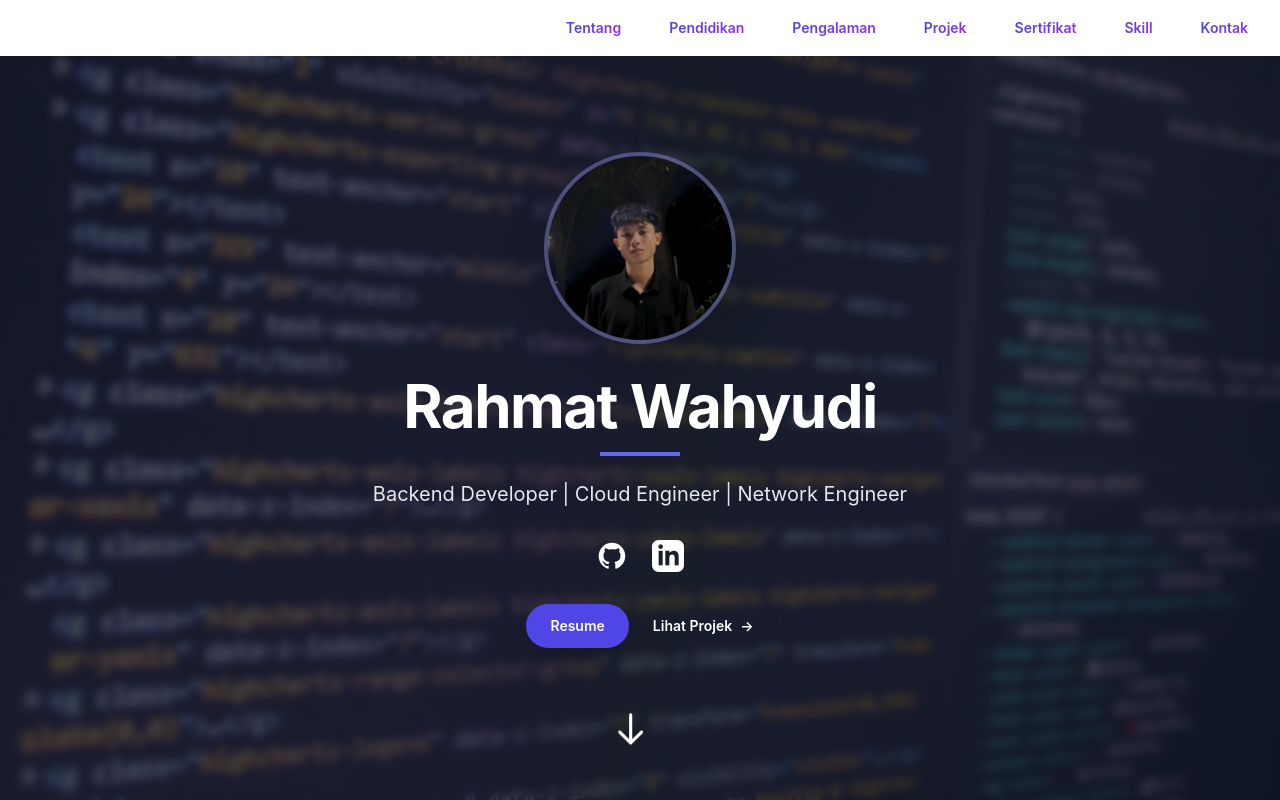
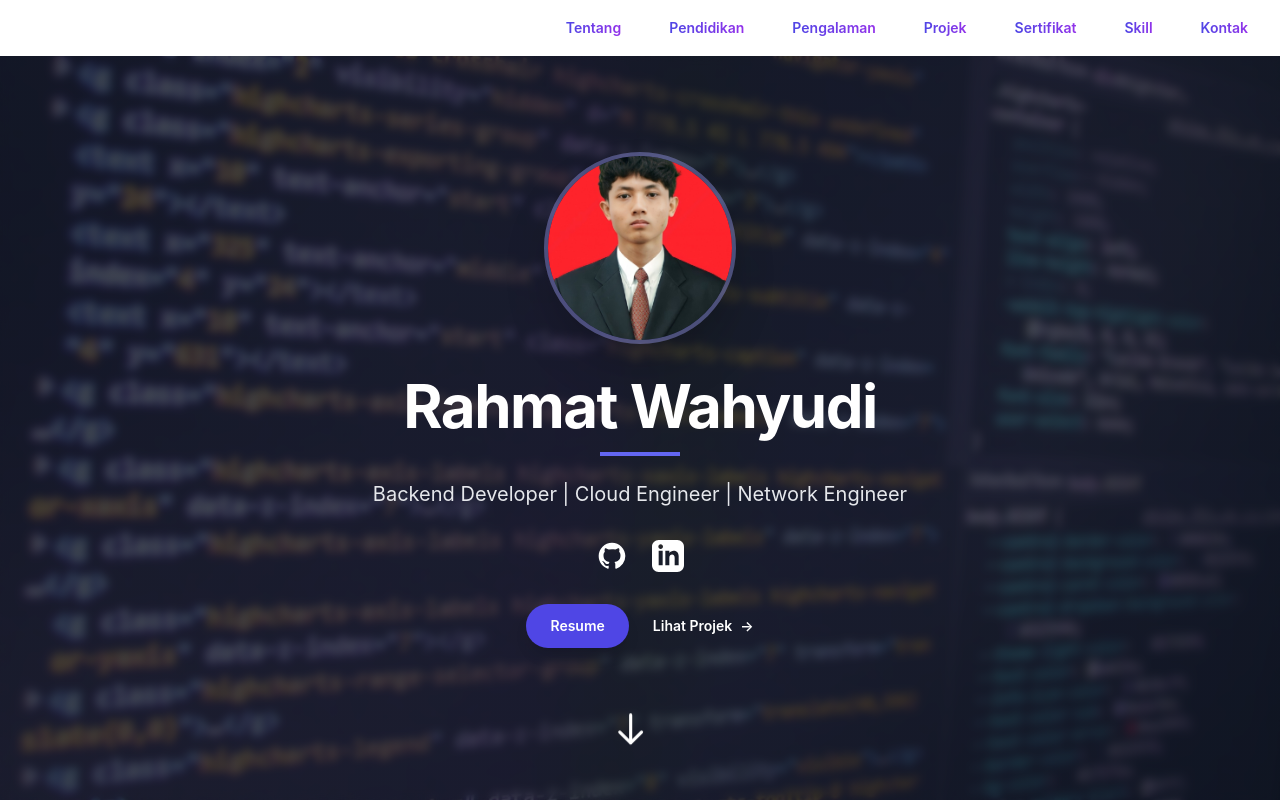
Before and after one commit to rahmate2003/my-portfolio, a React (Vite) app: page / in a window 1280 px wide. Shown: the top 800 px of the page. Built offline with nearby package versions, Linux system fonts and the light colour scheme.

Commit message:
update pas foto

```diff
--- a/src/components/Hero.jsx
+++ b/src/components/Hero.jsx
@@ -20,7 +20,7 @@ export default function Hero() {
                     <div className="mb-8 relative inline-block">
                         <div className="w-40 h-40 md:w-48 md:h-48 rounded-full overflow-hidden border-4 border-white/20 shadow-2xl mx-auto transform transition duration-500 hover:scale-105">
                             <img
-                                src="/profile.jpg" // Tambahkan foto profil ke folder public
+                                src="/pasfoto.jpg" // Tambahkan foto profil ke folder public
                                 alt="Rahmat Wahyudi"
                                 className="w-full h-full object-cover"
                             />
```
Also changed, not shown: public/pasfoto.jpg (added).
